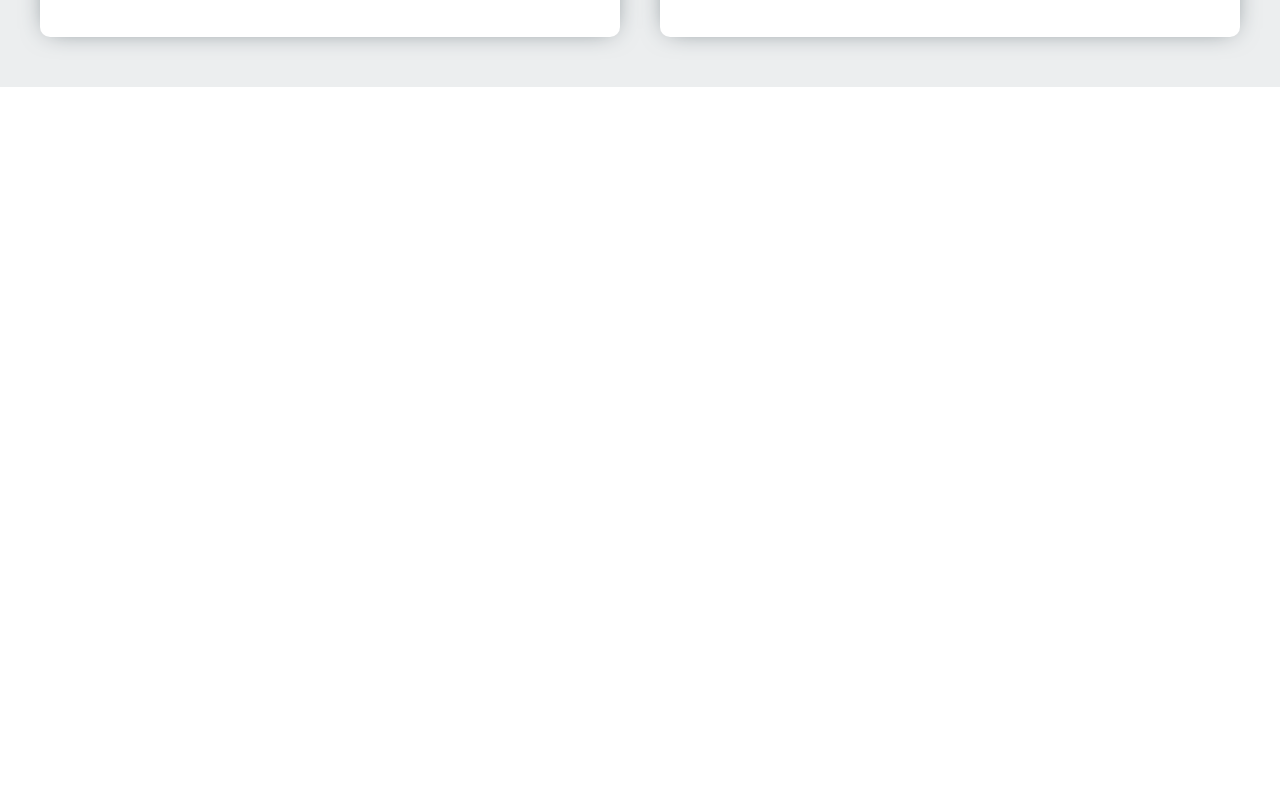
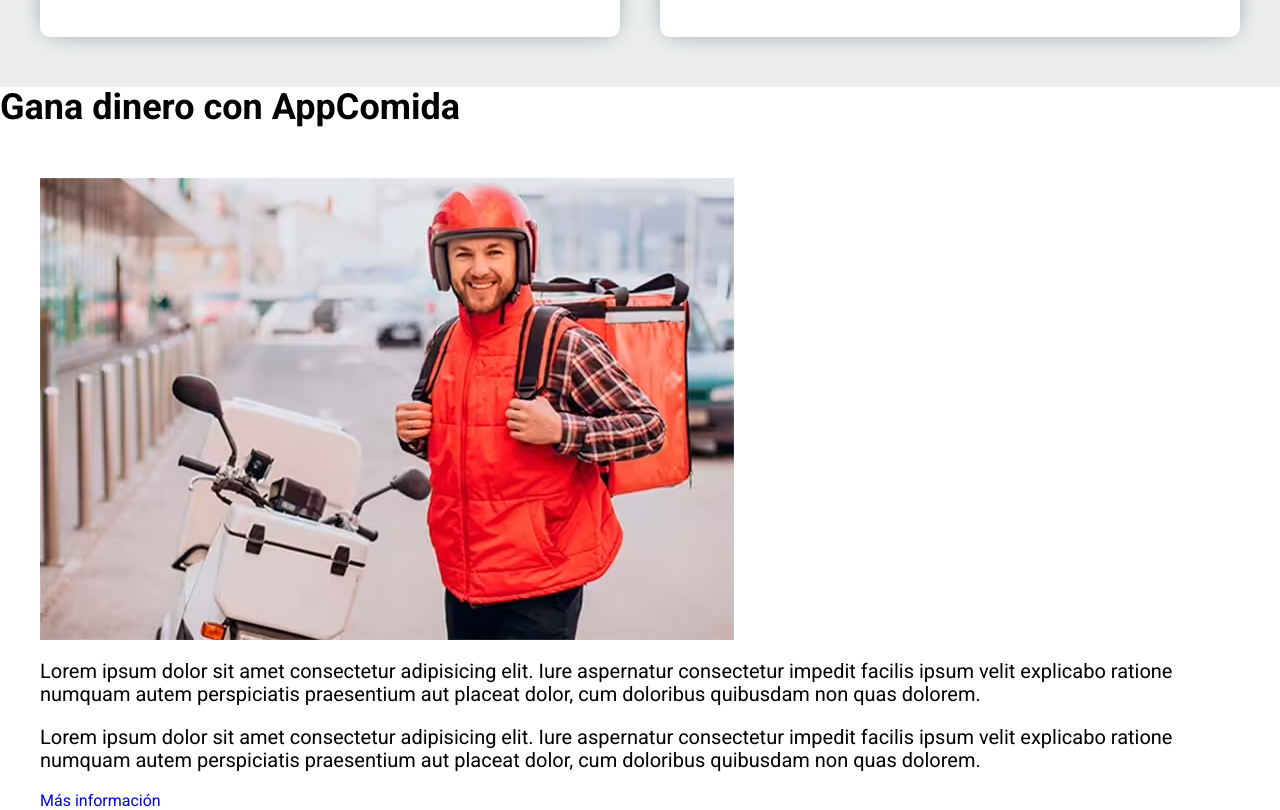
Before and after one commit to LuisMarioSolano/delivery-app, a website: page index.html in a window 1280 px wide. Shown: the part 4367-5177 px from the top of the page. Before the commit the page ends 4454 px from the top, so only its background shows below. Drawn offline with Linux system fonts and the light colour scheme.

Commit message:
Update index.html: add elements for repartidores

```diff
--- a/index.html
+++ b/index.html
@@ -446,6 +446,28 @@
 
         </div>
     </main>
+
+    <section class="repartidores">
+        <h2 class="repartidores__heading">Gana dinero con AppComida</h2>
+        <div class="repartidores__grid contenedor">
+            <div class="repartidores__imagen">
+                <picture>
+                    <source srcset="build/img/repartidor.avif" type="image/avif">
+                    <source srcset="build/img/repartidor.webp" type="image/webp">
+                    <img loading="lazy" src="build/img/repartidor.jpg" alt="imagenrepartidor">
+                </picture>
+            </div>
+            <div class="repartidores__contenido">
+                <p class="repartidores__texto">Lorem ipsum dolor sit amet consectetur adipisicing elit. Iure aspernatur
+                    consectetur impedit facilis ipsum velit explicabo ratione numquam autem perspiciatis praesentium aut
+                    placeat dolor, cum doloribus quibusdam non quas dolorem.</p>
+                <p class="repartidores__texto">Lorem ipsum dolor sit amet consectetur adipisicing elit. Iure aspernatur
+                    consectetur impedit facilis ipsum velit explicabo ratione numquam autem perspiciatis praesentium aut
+                    placeat dolor, cum doloribus quibusdam non quas dolorem.</p>
+                <a href="#" class="repartidores__enlace">Más información</a>
+            </div>
+        </div>
+    </section>
 </body>
 
 </html>
```
